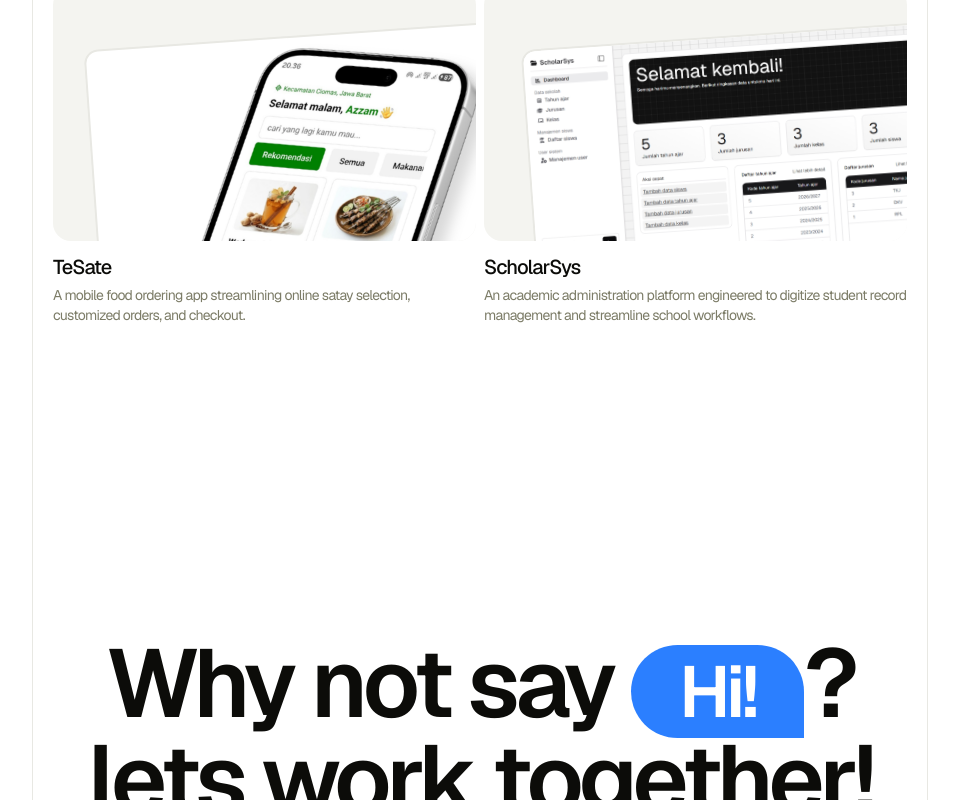
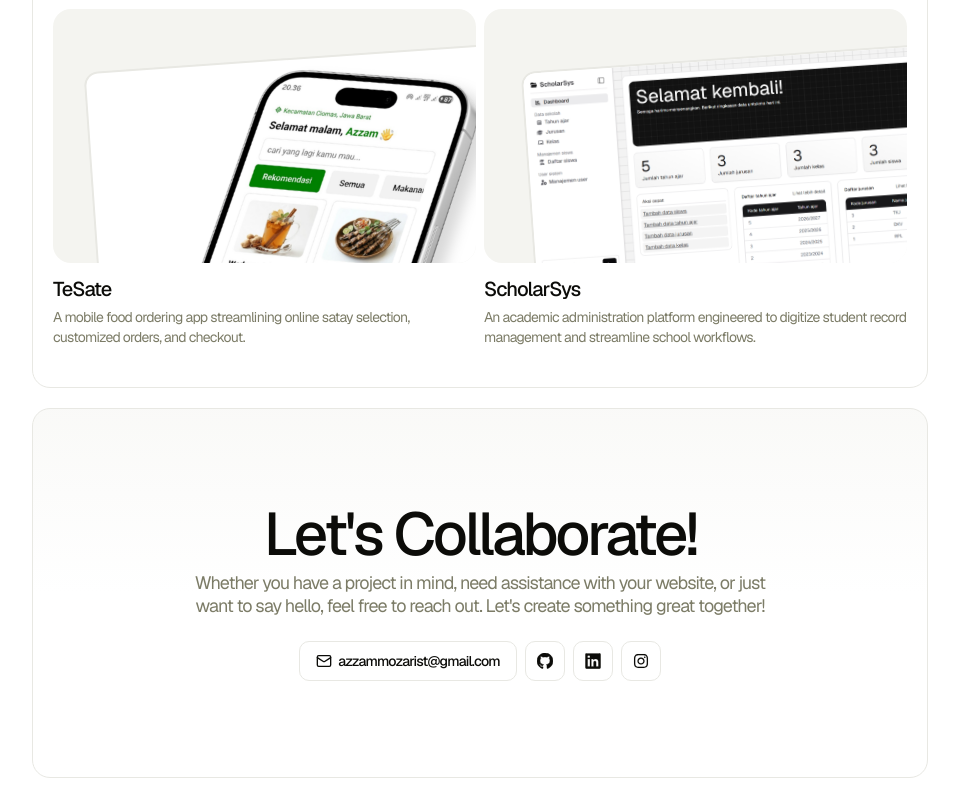
Before and after one commit to mozarist/My-Portfolio, a Next.js app: page / in a window 1280 px wide. Shown: the part 2000-2800 px from the top of the page, without its empty margins (160-1119 px from the left). Built offline with nearby package versions, Linux system fonts and the light colour scheme.

Commit message:
contact section and page layout

```diff
--- a/app/page.tsx
+++ b/app/page.tsx
@@ -34,14 +34,23 @@ export default function Home() {
 
       <motion.main
         style={{ rotate: isDesktop ? rotate : 0 }}
-        className="relative top-[-140vh] sm:top-[-116vh] max-w-4xl 2xl:max-w-5xl flex flex-col gap-10 bg-card p-5 mx-auto border rounded z-10"
+        className="relative top-[-140vh] sm:top-[-116vh] max-w-4xl 2xl:max-w-5xl flex flex-col gap-5 bg-background mx-auto z-10"
       >
-        <AboutSection />
-        <SelectedWorksSection />
-        <ContactSection />
+        <div className="flex flex-col gap-10 bg-card p-5 border rounded-2xl">
+          <AboutSection />
+        </div>
+
+        <div className="flex flex-col gap-10 bg-card p-5 border rounded-2xl">
+          <SelectedWorksSection />
+        </div>
+
+        <footer
+          className="flex flex-col gap-10 bg-linear-to-t from-card via-card to-muted/50 p-5 border rounded-2xl"
+        >
+          <ContactSection />
+        </footer>
       </motion.main>
 
-      <StickyFooter />
     </div>
   );
 }
--- a/components/blocks/contact.tsx
+++ b/components/blocks/contact.tsx
@@ -2,37 +2,33 @@ import { Mail } from "lucide-react";
 import { GithubIcon } from "../icons/bytesize-github";
 import { LinkedinIcon } from "../icons/devicon-plain-linkedin";
 import { InstagramIcon } from "../icons/fa-brands-instagram";
-import { DiscordFillIcon } from "../icons/ri-discord-fill";
 import { Button } from "../ui/button";
 
 export default function ContactSection() {
     return (
-        <div id="contact" className="relative flex flex-col gap-6 items-center justify-center min-h-screen">
-            <div className="space-y-4 z-1">
-                <h2 className="text-8xl text-center font-semibold">
-                    Why not say <span className="bg-blue-500 px-12 text-7xl text-white rounded-full rounded-br-none">Hi!</span>? <br /> lets work together!
+        <div id="contact" className="relative flex flex-col justify-center items-center gap-6 min-h-82">
+            <div className="text-center space-y-2">
+                <h2 className="text-4xl sm:text-5xl lg:text-6xl 2xl:text-7xl font-medium font-heading">
+                    Let's Collaborate!
                 </h2>
 
-                <p className="text-xl text-muted-foreground text-center font-medium">
-                    Whether you have a project, a question, or just want to connect, I'd love to hear from you.
+                <p className="text-sm sm:text-base md:text-lg text-muted-foreground text-balance leading-tight">
+                    Whether you have a project in mind, need assistance with your website, or just want to say hello, feel free to reach out. Let's create something great together!
                 </p>
             </div>
 
-            <div className="flex justify-center items-center gap-2 z-1">
-                <Button size="lg">
+            <div className="flex items-center justify-center gap-2 w-full">
+                <Button size="lg" variant="outline" onClick={() => window.open("mailto:azzammozarist@gmail.com", "_blank")}>
                     <Mail /> azzammozarist@gmail.com
                 </Button>
-                <Button size="lg" variant="outline">
-                    <GithubIcon /> GitHub
+                <Button size="icon-lg" variant="outline" onClick={() => window.open("https://github.com/mozarist", "_blank")}>
+                    <GithubIcon />
                 </Button>
-                <Button size="lg" variant="outline">
-                    <LinkedinIcon /> LinkedIn
+                <Button size="icon-lg" variant="outline" onClick={() => window.open("https://www.linkedin.com/in/azzam-mozarist-b83a82406/", "_blank")}>
+                    <LinkedinIcon />
                 </Button>
-                <Button size="lg" variant="outline">
-                    <InstagramIcon /> Instagram
-                </Button>
-                <Button size="lg" variant="outline">
-                    <DiscordFillIcon /> Discord
+                <Button size="icon-lg" variant="outline" onClick={() => window.open("https://www.instagram.com/mozarist.dev", "_blank")}>
+                    <InstagramIcon />
                 </Button>
             </div>
         </div>
--- a/components/icons/ri-discord-fill.tsx
+++ /dev/null
@@ -1,31 +0,0 @@
-import * as React from "react";
-
-export function DiscordFillIcon({
-  size = 24,
-  color = "currentColor",
-  strokeWidth = 2,
-  className,
-  ...props
-}: React.SVGProps<SVGSVGElement> & {
-  size?: number;
-  color?: string;
-  strokeWidth?: number;
-}) {
-  return (
-    <svg
-      xmlns="http://www.w3.org/2000/svg"
-      width={size}
-      height={size}
-      viewBox="0 0 24 24"
-      fill="currentColor"
-      stroke={color}
-      strokeWidth={strokeWidth}
-      strokeLinecap="round"
-      strokeLinejoin="round"
-      className={className}
-      {...props}
-    >
-      <path d="M19.303 5.337A17.3 17.3 0 0 0 14.963 4c-.191.329-.403.775-.552 1.125a16.6 16.6 0 0 0-4.808 0C9.454 4.775 9.23 4.329 9.05 4a17 17 0 0 0-4.342 1.337C1.961 9.391 1.218 13.35 1.59 17.255a17.7 17.7 0 0 0 5.318 2.664a13 13 0 0 0 1.136-1.836c-.627-.234-1.22-.52-1.794-.86c.149-.106.297-.223.435-.34c3.46 1.582 7.207 1.582 10.624 0c.149.117.287.234.435.34c-.573.34-1.167.626-1.793.86a13 13 0 0 0 1.135 1.836a17.6 17.6 0 0 0 5.318-2.664c.457-4.52-.722-8.448-3.1-11.918M8.52 14.846c-1.04 0-1.889-.945-1.889-2.101s.828-2.102 1.89-2.102c1.05 0 1.91.945 1.888 2.102c0 1.156-.838 2.1-1.889 2.1m6.974 0c-1.04 0-1.89-.945-1.89-2.101s.828-2.102 1.89-2.102c1.05 0 1.91.945 1.889 2.102c0 1.156-.828 2.1-1.89 2.1"/>
-    </svg>
-  );
-}
```
